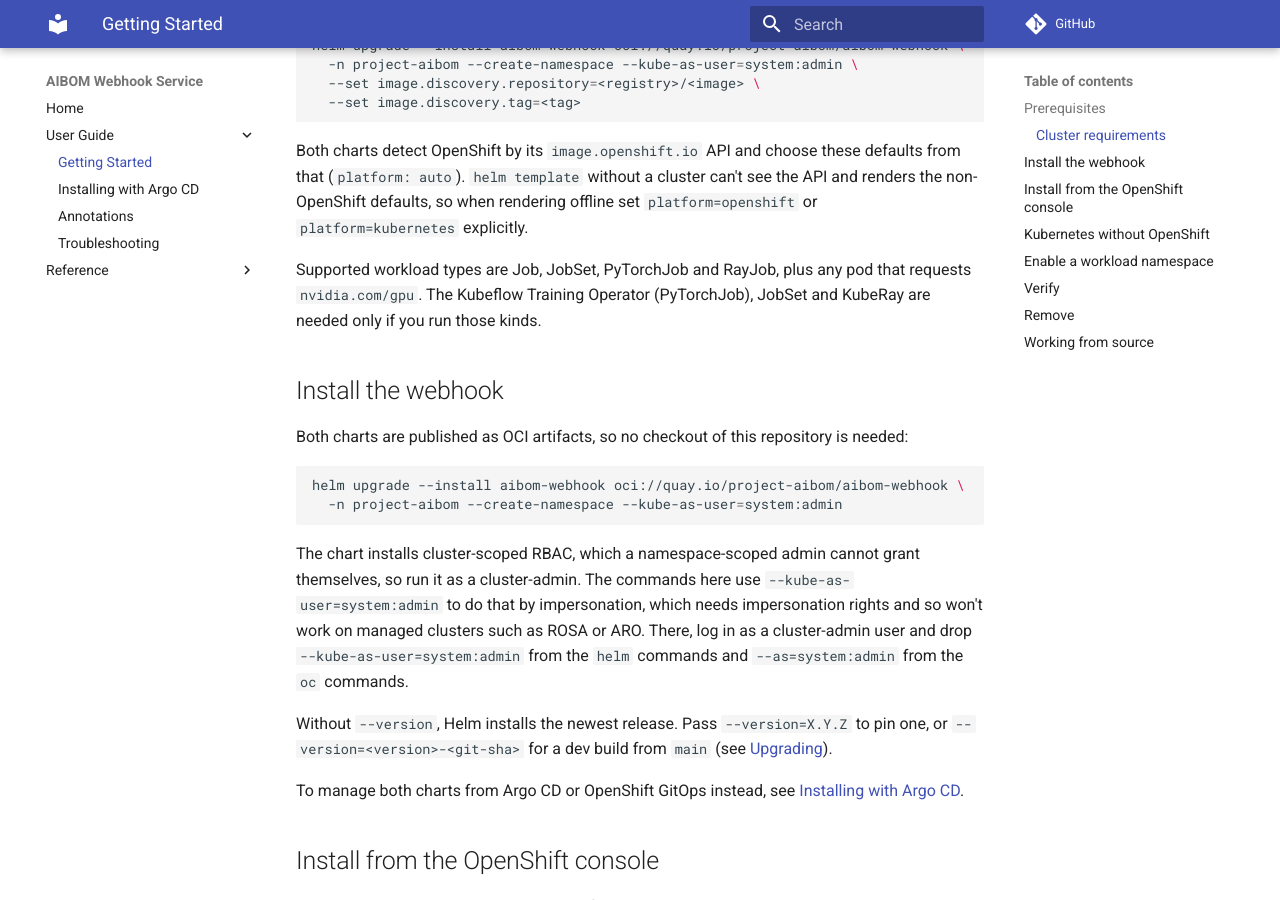
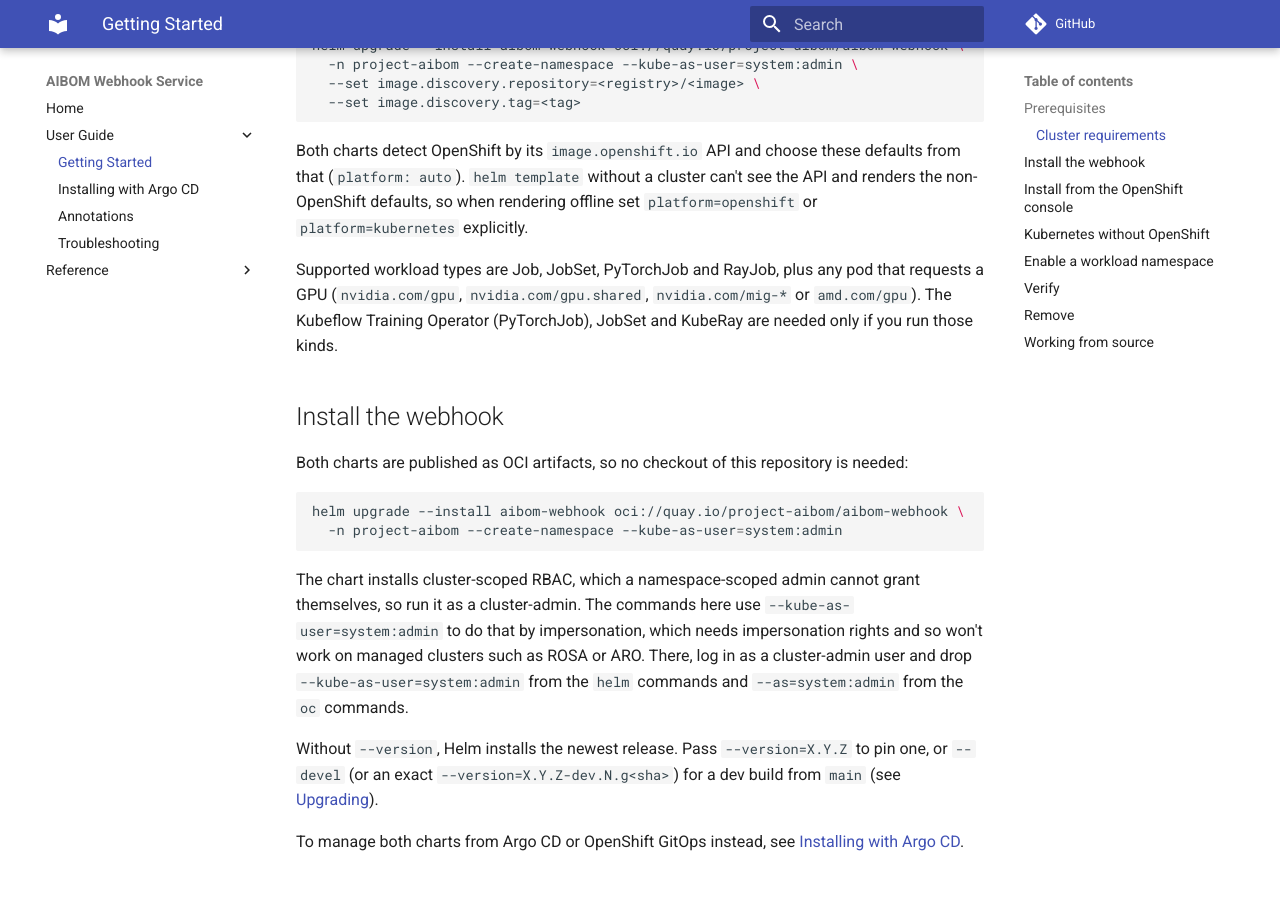
Before and after one commit to gavinsan33/aibom-webhook-service, an MkDocs documentation site: the page built from docs/user-guide/getting-started.md, in a window 1280 px wide and 900 px high, scrolled down 1827 px. Built offline with MkDocs 1.6.1 and Material for MkDocs 9.7.7, drawn with Linux system fonts in a browser that asks for light colours; comment, search, counter and statistics services are not loaded; some of the changed text lies outside the part shown.

Commit message:
Fix stale README, getting started and user guide claims

```diff
--- a/docs/user-guide/getting-started.md
+++ b/docs/user-guide/getting-started.md
@@ -33,7 +33,7 @@ helm upgrade --install aibom-webhook oci://quay.io/project-aibom/aibom-webhook \
 
 Both charts detect OpenShift by its `image.openshift.io` API and choose these defaults from that (`platform: auto`). `helm template` without a cluster can't see the API and renders the non-OpenShift defaults, so when rendering offline set `platform=openshift` or `platform=kubernetes` explicitly.
 
-Supported workload types are Job, JobSet, PyTorchJob and RayJob, plus any pod that requests `nvidia.com/gpu`. The Kubeflow Training Operator (PyTorchJob), JobSet and KubeRay are needed only if you run those kinds.
+Supported workload types are Job, JobSet, PyTorchJob and RayJob, plus any pod that requests a GPU (`nvidia.com/gpu`, `nvidia.com/gpu.shared`, `nvidia.com/mig-*` or `amd.com/gpu`). The Kubeflow Training Operator (PyTorchJob), JobSet and KubeRay are needed only if you run those kinds.
 
 ## Install the webhook
 
@@ -46,7 +46,7 @@ helm upgrade --install aibom-webhook oci://quay.io/project-aibom/aibom-webhook \
 
 The chart installs cluster-scoped RBAC, which a namespace-scoped admin cannot grant themselves, so run it as a cluster-admin. The commands here use `--kube-as-user=system:admin` to do that by impersonation, which needs impersonation rights and so won't work on managed clusters such as ROSA or ARO. There, log in as a cluster-admin user and drop `--kube-as-user=system:admin` from the `helm` commands and `--as=system:admin` from the `oc` commands.
 
-Without `--version`, Helm installs the newest release. Pass `--version=X.Y.Z` to pin one, or `--version=<version>-<git-sha>` for a dev build from `main` (see [Upgrading](../reference/upgrading.md#versions)).
+Without `--version`, Helm installs the newest release. Pass `--version=X.Y.Z` to pin one, or `--devel` (or an exact `--version=X.Y.Z-dev.N.g<sha>`) for a dev build from `main` (see [Upgrading](../reference/upgrading.md#versions)).
 
 To manage both charts from Argo CD or OpenShift GitOps instead, see [Installing with Argo CD](argocd.md).
 
```
Also changed, not shown: other parts of docs/user-guide/getting-started.md (+1 -1 lines), README.md (+2 -2 lines), docs/CAPABILITIES.md (+3 -4 lines), docs/index.md (+1 -1 lines), docs/user-guide/argocd.md (+1 -1 lines), docs/user-guide/troubleshooting.md (+1 -1 lines).
